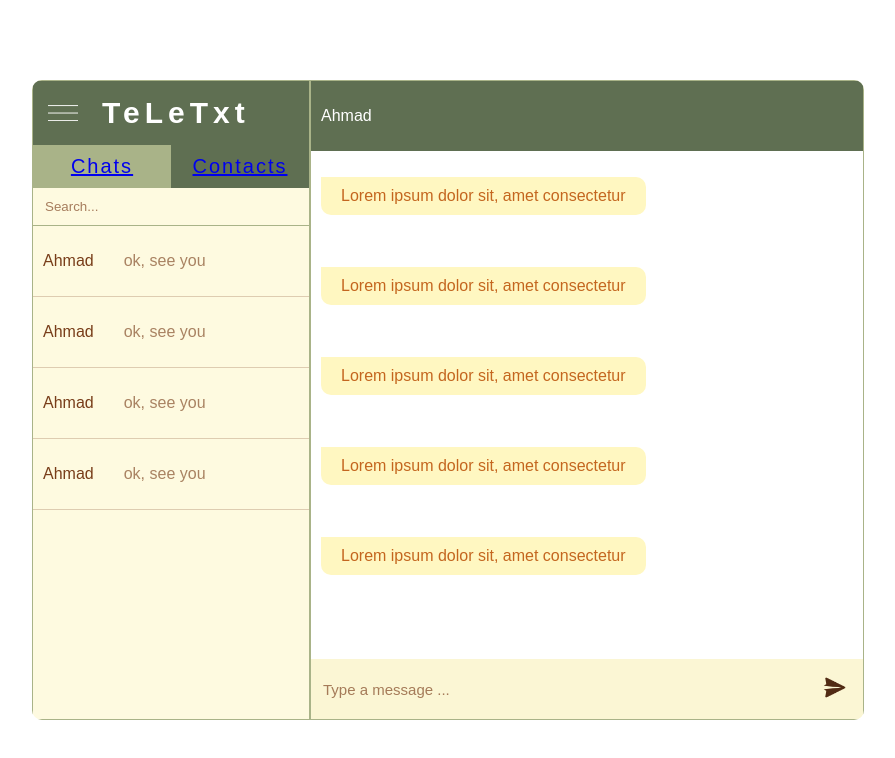
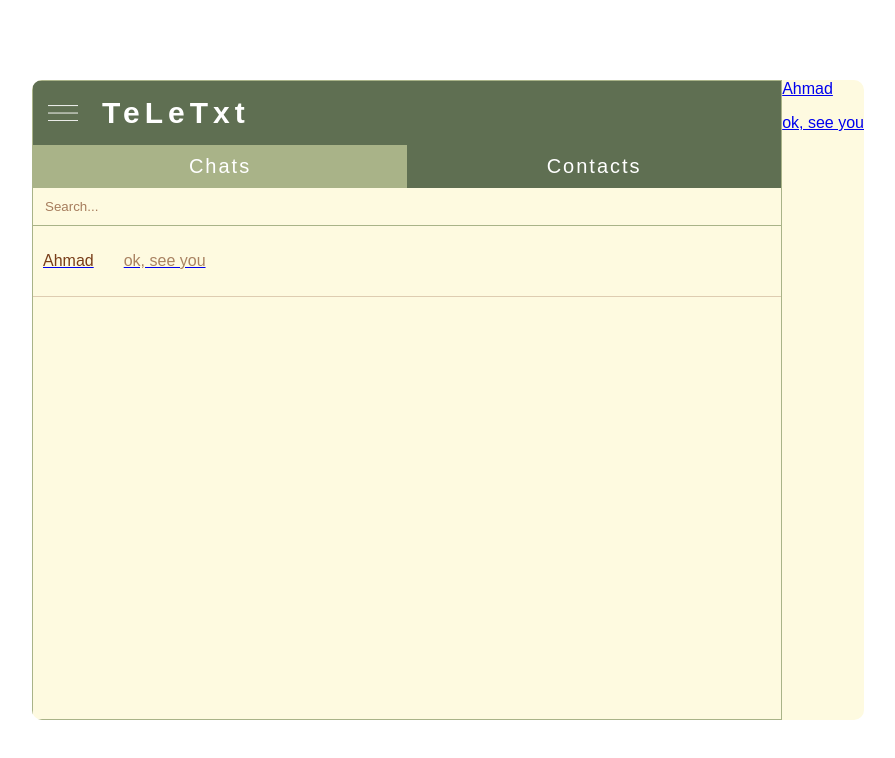
Before and after one commit to marzie-nd/teletxt, a React (Create React App) app: page /home in a window 1280 px wide. Shown: the top 758 px of the page, without its empty margins (192-1087 px from the left). Built offline with nearby package versions, Linux system fonts and the light colour scheme.

Commit message:
Revert "WIP: add Link to navItems navbar"
This reverts commit f06e2a41e8286115714daddf11ad2ff2aaa8a568.

```diff
--- a/src/components/Chat.jsx
+++ b/src/components/Chat.jsx
@@ -1,11 +1,11 @@
 import Messages from './Messages';
 import Input from './Input';
 
-const Chat = ({username}) => {
+const Chat = () => {
   return (
     <div className="chat">
       <div className="chatInfo">
-        <span>{username}</span>
+        <span>Milad</span>
       </div>
       <Messages />
       <Input />
--- a/src/components/Chats.jsx
+++ b/src/components/Chats.jsx
@@ -1,12 +1,13 @@
+import { Route, Routes } from "react-router-dom";
 import Users from "./Users";
+
 
 const Chats = () => {
   return (
     <div className="chats">
-      <Users />
-      <Users />
-      <Users />
-      <Users />
+      <Routes>
+        <Route index element={<Users />} />
+      </Routes>
     </div>
   );
 };
--- a/src/components/Contacts.jsx
+++ /dev/null
@@ -1,10 +0,0 @@
-
-const Contacts = () => {
-  return (
-    <div>
-      Contacts
-    </div>
-  )
-}
-
-export default Contacts;
--- a/src/components/Navbar.jsx
+++ b/src/components/Navbar.jsx
@@ -1,8 +1,6 @@
-import { Link } from 'react-router-dom';
 import Menu from '../img/menu.png';
 
 const Navbar = () => {
-
   return (
     <div className="navbar">
       <div className="container">
@@ -10,12 +8,8 @@ const Navbar = () => {
         <div className="logo">TeLeTxt</div>
       </div>
       <nav className='navItems'>
-        <span style={{backgroundColor: "#A9B388"}}>
-          <Link to={{}}>Chats</Link>
-        </span>
-        <span>
-          <Link to={{}}>Contacts</Link>
-        </span>
+        <span style={{backgroundColor: "#A9B388"}}>Chats</span>
+        <span>Contacts</span>
       </nav>
     </div>
   )
--- a/src/components/Sidebar.jsx
+++ b/src/components/Sidebar.jsx
@@ -1,24 +1,13 @@
 import Navbar from './Navbar';
-import { useState } from 'react';
 import Search from './Search';
 import Chats from './Chats';
-import Contacts from './Contacts';
 
 const Sidebar = () => {
-
-  const [ selectedSection, setSelectedSection ] = useState("Chats");
-
-  const handleSection = (section) => {
-    setSelectedSection(section);
-  }
-
   return (
     <div className='sidebar'>
-      <Navbar onSection={handleSection} />
+      <Navbar />
       <Search />
-      <div className="content">
-          {selectedSection === "Chats" ? <Chats /> : <Contacts />}
-        </div>
+      <Chats />
     </div>
   )
 }
--- a/src/components/Users.jsx
+++ b/src/components/Users.jsx
@@ -1,12 +1,17 @@
-const Users = () => {
+import { Link } from "react-router-dom";
+
+const Users = ({ onchatToggle }) => {
+
   return (
     <div className="users">
-      <div className="userChat">
+      <Link to={{}} onClick={onchatToggle}>
+        <div className="userChat">
           <div className="userChatInfo">
             <div className="user">Ahmad</div>
             <p>ok, see you</p>
           </div>
         </div>
+      </Link>
     </div>
   );
 };
--- a/src/pages/Home.jsx
+++ b/src/pages/Home.jsx
@@ -1,13 +1,24 @@
+import { useState } from "react";
 import "../styles.scss";
+import Users from "../components/Users";
 import Chat from "../components/Chat";
 import Sidebar from "../components/Sidebar";
 
 const Home = () => {
+  const [isChatOpen, setIsChatOpen] = useState(false);
+
+  const handleChatToggle = () => {
+    setIsChatOpen(!isChatOpen);
+  };
+
   return (
     <div className="home">
       <div className="wrapper">
         <Sidebar />
-        <Chat username={"Ahmad"}/>
+        <div className="content">
+          <Users onChatToggle={handleChatToggle} />
+          {isChatOpen && <Chat />}
+        </div>
       </div>
     </div>
   );
--- a/src/styles.scss
+++ b/src/styles.scss
@@ -257,6 +257,9 @@
         }
       }
     }
+    .content {
+
+    }
 
     .chat {
       flex: 2;
```
Also changed, not shown: src/components/Conversation.jsx (added, +10 -0 lines).
